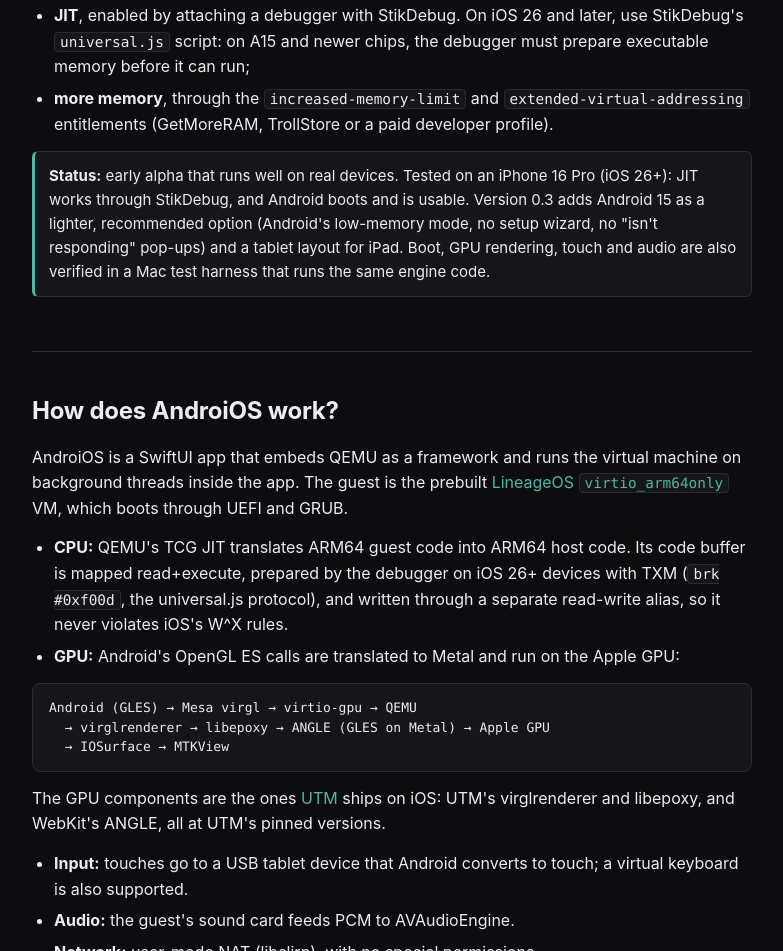
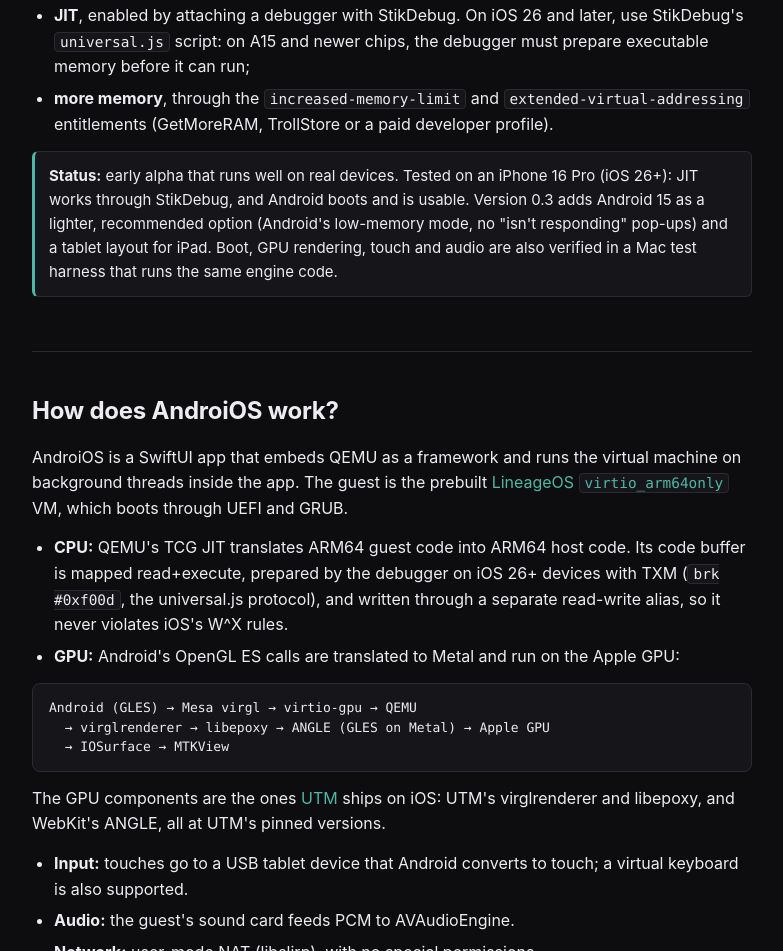
Before and after one commit to alolaxd/AndroiOS, a plain HTML site: page index.html in a window 1280 px wide. Shown: the part 846-1797 px from the top of the page, without its empty margins (248-1031 px from the left). Drawn offline with Linux system fonts and the light colour scheme.

Commit message:
fix setup wizard claim

```diff
--- a/index.html
+++ b/index.html
@@ -218,7 +218,7 @@
       <li><strong>JIT</strong>, enabled by attaching a debugger with StikDebug. On iOS 26 and later, use StikDebug's <code>universal.js</code> script: on A15 and newer chips, the debugger must prepare executable memory before it can run;</li>
       <li><strong>more memory</strong>, through the <code>increased-memory-limit</code> and <code>extended-virtual-addressing</code> entitlements (GetMoreRAM, TrollStore or a paid developer profile).</li>
     </ul>
-    <div class="note"><strong>Status:</strong> early alpha that runs well on real devices. Tested on an iPhone 16 Pro (iOS 26+): JIT works through StikDebug, and Android boots and is usable. Version 0.3 adds Android 15 as a lighter, recommended option (Android's low-memory mode, no setup wizard, no "isn't responding" pop-ups) and a tablet layout for iPad. Boot, GPU rendering, touch and audio are also verified in a Mac test harness that runs the same engine code.</div>
+    <div class="note"><strong>Status:</strong> early alpha that runs well on real devices. Tested on an iPhone 16 Pro (iOS 26+): JIT works through StikDebug, and Android boots and is usable. Version 0.3 adds Android 15 as a lighter, recommended option (Android's low-memory mode, no "isn't responding" pop-ups) and a tablet layout for iPad. Boot, GPU rendering, touch and audio are also verified in a Mac test harness that runs the same engine code.</div>
   </section>
 
   <section id="how-it-works">
```
Also changed, not shown: llms.txt.
